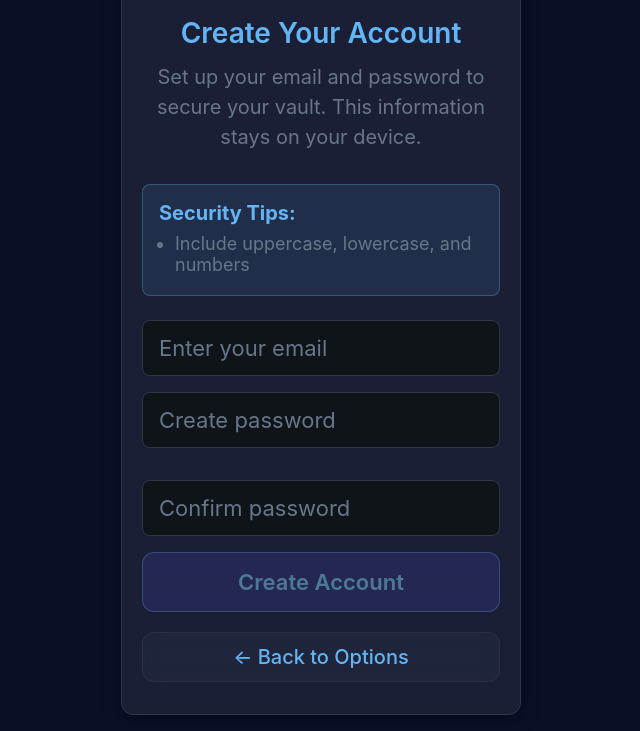
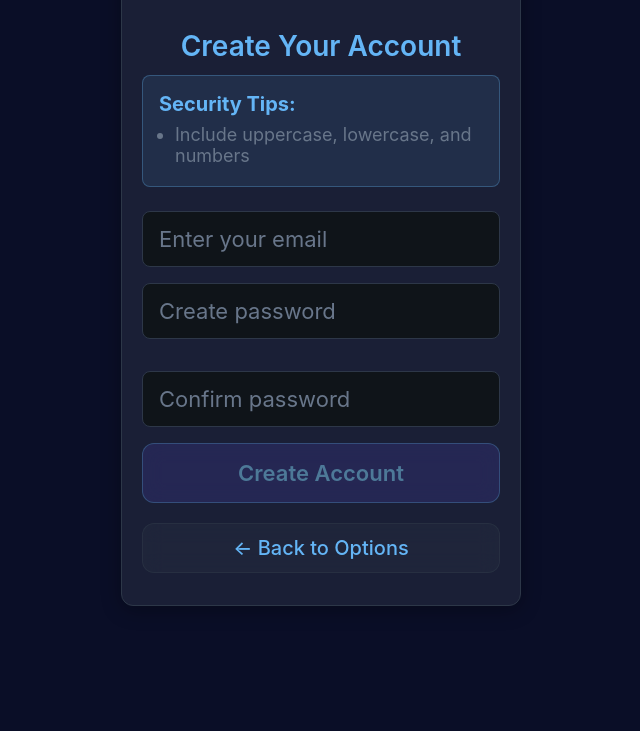
Before and after one commit to Integritylanddevelopment/Lok-n-Ky, a plain HTML site: page vault_email_setup.html in a window 1280 px wide. Shown: the part 166-897 px from the top of the page, without its empty margins (319-959 px from the left). After the commit the page ends 800 px from the top, so only its background shows below. Drawn offline with Linux system fonts and the light colour scheme.

Commit message:
Assistant checkpoint: Remove setup description text
Assistant generated file changes:
- vault_email_setup.html: Remove description text

---

User prompt:

Do not add any text do not add anymore text  Remove this text Set up your email and password to secure your vault

Replit-Commit-Author: Assistant
Replit-Commit-Session-Id: 89a20864-6664-4d3b-8e05-9a1755d1ae10

```diff
--- a/vault_email_setup.html
+++ b/vault_email_setup.html
@@ -236,9 +236,6 @@
 
         <div class="setup-content">
             <h3 class="setup-title">Create Your Account</h3>
-            <p class="setup-description">
-                Set up your email and password to secure your vault. This information stays on your device.
-            </p>
 
             <div class="password-tips">
                 <h4>Security Tips:</h4>
```
